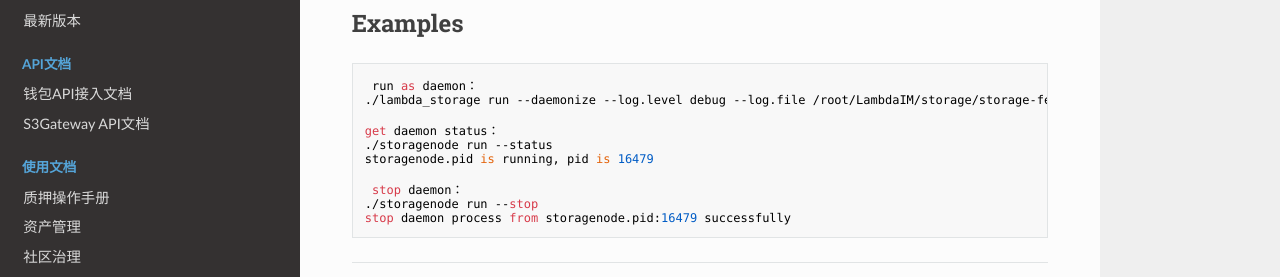
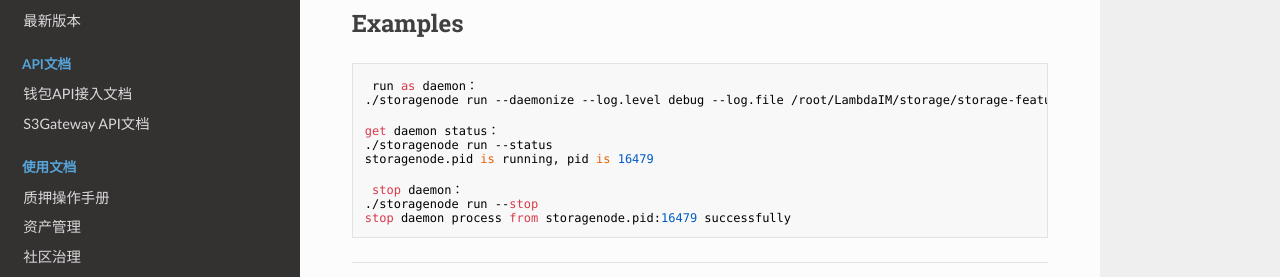
Before and after one commit to fireagainsmile/launch, an MkDocs documentation site: the page built from docs/storagenode/run.md, in a window 1280 px wide and 1377 px high. Shown: the part 1045-1322 px from the top of the window. Built offline with MkDocs 1.6.1, drawn with Linux system fonts in a browser that asks for light colours; nearby versions of some CDN libraries.

Commit message:
Update run.md

````diff
--- a/docs/storagenode/run.md
+++ b/docs/storagenode/run.md
@@ -34,7 +34,7 @@ storagenode run [flags]
 ## Examples
 ```
  run as daemon：
-./lambda_storage run --daemonize --log.level debug --log.file /root/LambdaIM/storage/storage-feature_order_list_with_provider_status-984f41e-debug-03251653/storagenode.log --kad.bootstrap_addr 182.92.242.59:13000 --server.address 172.17.159.132:15000 --server.private_address 172.17.159.132:15001 --kad.external_address 182.92.242.59:15000 --storage.root_secret_seed storagenoderootsecretseedramdon --storage.storage_name t4s5 --storage.miner_address 172.17.159.132:14001 --debug
+./storagenode run --daemonize --log.level debug --log.file /root/LambdaIM/storage/storage-feature_order_list_with_provider_status-984f41e-debug-03251653/storagenode.log --kad.bootstrap_addr 182.92.242.59:13000 --server.address 172.17.159.132:15000 --server.private_address 172.17.159.132:15001 --kad.external_address 182.92.242.59:15000 --storage.root_secret_seed storagenoderootsecretseedramdon --storage.storage_name t4s5 --storage.miner_address 172.17.159.132:14001 --debug
 
 get daemon status：
 ./storagenode run --status
````
